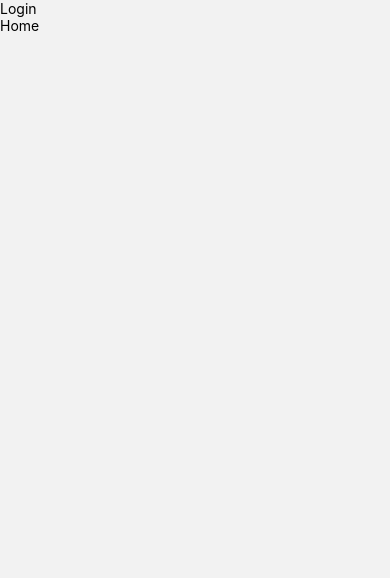
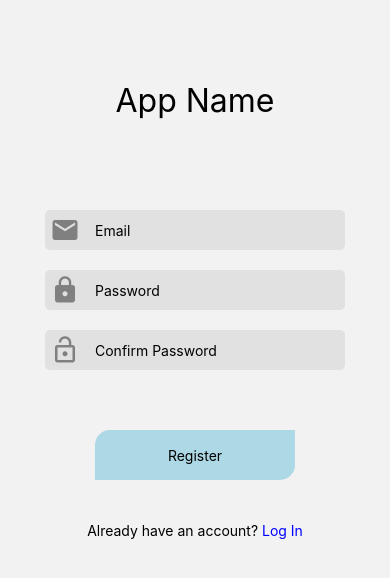
Before and after one commit to jjcavallo5/BME_Capstone, a React Native app: screen / in a window 390 px wide. Shown: the top 578 px of the page. Built offline with nearby package versions, Linux system fonts and the light colour scheme.

Commit message:
Basic registration/login GUIs

```diff
--- a/components/navbar.js
+++ b/components/navbar.js
@@ -25,9 +25,21 @@ const NavBar = () => {
         tabBarActiveTintColor: 'blue',
         tabBarInactiveTintColor: 'black',
       })}>
-      <Tab.Screen component={HomeScreen} name="Home" />
-      <Tab.Screen component={TTSScreen} name="TTS" />
-      <Tab.Screen component={AccountScreen} name="Account" />
+      <Tab.Screen
+        component={HomeScreen}
+        name="Home"
+        options={{headerShown: false}}
+      />
+      <Tab.Screen
+        component={TTSScreen}
+        name="TTS"
+        options={{headerShown: false}}
+      />
+      <Tab.Screen
+        component={AccountScreen}
+        name="Account"
+        options={{headerShown: false}}
+      />
     </Tab.Navigator>
   );
 };
--- a/screens/login_screen.js
+++ b/screens/login_screen.js
@@ -1,9 +1,119 @@
 import React from 'react';
 
-import {Text, View} from 'react-native';
+import {
+  Text,
+  View,
+  SafeAreaView,
+  StyleSheet,
+  TextInput,
+  TouchableOpacity,
+} from 'react-native';
+import {Icon} from 'react-native-elements';
 
-const LoginScreen = () => {
-  return <Text>Login Screen</Text>;
+const LoginScreen = ({navigation}) => {
+  return (
+    <SafeAreaView style={styles.container}>
+      <View style={styles.header}>
+        <Text style={styles.headerText}>App Name</Text>
+      </View>
+      <View style={styles.input}>
+        <Icon
+          name={'email'}
+          size={30}
+          containerStyle={styles.icons}
+          color={'gray'}
+        />
+        <TextInput style={styles.textInput} placeholder={'example@gmail.com'} />
+      </View>
+      <View style={styles.input}>
+        <Icon
+          name={'lock'}
+          size={30}
+          containerStyle={styles.icons}
+          color={'gray'}
+        />
+        <TextInput
+          style={styles.textInput}
+          placeholder={'********'}
+          secureTextEntry={true}
+        />
+      </View>
+      <TouchableOpacity style={styles.loginButton}>
+        <Text>Log In</Text>
+      </TouchableOpacity>
+      <View style={styles.registration}>
+        <Text>Don't have an account? </Text>
+        <TouchableOpacity onPress={() => navigation.navigate('Registration')}>
+          <Text style={{color: 'blue'}}>Sign Up</Text>
+        </TouchableOpacity>
+      </View>
+
+      {/*! FOR DEBUGGING ONLY */}
+      <TouchableOpacity onPress={() => navigation.navigate('NavBar')}>
+        <Text>HOME (FOR DEBUGGING)</Text>
+      </TouchableOpacity>
+    </SafeAreaView>
+  );
 };
 
 export default LoginScreen;
+
+const styles = StyleSheet.create({
+  container: {
+    height: '100%',
+    width: '100%',
+    display: 'flex',
+    flexDirection: 'column',
+    alignItems: 'center',
+  },
+  header: {
+    height: 200,
+    display: 'flex',
+    justifyContent: 'center',
+    alignItems: 'center',
+  },
+  input: {
+    height: 60,
+    width: 300,
+    display: 'flex',
+    flexDirection: 'row',
+    justifyContent: 'center',
+    alignItems: 'center',
+    position: 'relative',
+  },
+  loginButton: {
+    height: 50,
+    width: 200,
+    backgroundColor: 'lightblue',
+    borderTopLeftRadius: 15,
+    borderBottomRightRadius: 15,
+    display: 'flex',
+    justifyContent: 'center',
+    alignItems: 'center',
+    marginTop: 50,
+  },
+  registration: {
+    height: 100,
+    display: 'flex',
+    flexDirection: 'row',
+    alignItems: 'center',
+    justifyContent: 'center',
+  },
+
+  headerText: {
+    fontSize: 32,
+  },
+  icons: {
+    position: 'absolute',
+    left: 5,
+    zIndex: 1,
+  },
+  textInput: {
+    height: 40,
+    width: 300,
+    backgroundColor: '#e1e1e1',
+    borderRadius: 5,
+    color: 'black',
+    paddingLeft: 50,
+  },
+});
--- a/screens/registration_screen.js
+++ b/screens/registration_screen.js
@@ -1,17 +1,127 @@
 import React from 'react';
 
-import {Text, View, TouchableOpacity} from 'react-native';
+import {
+  Text,
+  View,
+  SafeAreaView,
+  StyleSheet,
+  TextInput,
+  TouchableOpacity,
+} from 'react-native';
+import {Icon} from 'react-native-elements';
 
-const RegistrationScreen = ({navigation}) => {
+const LoginScreen = ({navigation}) => {
   return (
-    <View>
-      <TouchableOpacity onPress={() => navigation.navigate('Login')}>
-        <Text>Login</Text>
+    <SafeAreaView style={styles.container}>
+      <View style={styles.header}>
+        <Text style={styles.headerText}>App Name</Text>
+      </View>
+      <View style={styles.input}>
+        <Icon
+          name={'email'}
+          size={30}
+          containerStyle={styles.icons}
+          color={'gray'}
+        />
+        <TextInput style={styles.textInput} placeholder={'Email'} />
+      </View>
+      <View style={styles.input}>
+        <Icon
+          name={'lock'}
+          size={30}
+          containerStyle={styles.icons}
+          color={'gray'}
+        />
+        <TextInput
+          style={styles.textInput}
+          placeholder={'Password'}
+          secureTextEntry={true}
+        />
+      </View>
+      <View style={styles.input}>
+        <Icon
+          name={'lock-open'}
+          size={30}
+          containerStyle={styles.icons}
+          color={'gray'}
+        />
+        <TextInput
+          style={styles.textInput}
+          placeholder={'Confirm Password'}
+          secureTextEntry={true}
+        />
+      </View>
+      <TouchableOpacity style={styles.loginButton}>
+        <Text>Register</Text>
       </TouchableOpacity>
-      <TouchableOpacity onPress={() => navigation.navigate('NavBar')}>
-        <Text>Home</Text>
-      </TouchableOpacity>
-    </View>
+      <View style={styles.registration}>
+        <Text>Already have an account? </Text>
+        <TouchableOpacity onPress={() => navigation.navigate('Login')}>
+          <Text style={{color: 'blue'}}>Log In</Text>
+        </TouchableOpacity>
+      </View>
+    </SafeAreaView>
   );
 };
-export default RegistrationScreen;
+
+export default LoginScreen;
+
+const styles = StyleSheet.create({
+  container: {
+    height: '100%',
+    width: '100%',
+    display: 'flex',
+    flexDirection: 'column',
+    alignItems: 'center',
+  },
+  header: {
+    height: 200,
+    display: 'flex',
+    justifyContent: 'center',
+    alignItems: 'center',
+  },
+  input: {
+    height: 60,
+    width: 300,
+    display: 'flex',
+    flexDirection: 'row',
+    justifyContent: 'center',
+    alignItems: 'center',
+    position: 'relative',
+  },
+  loginButton: {
+    height: 50,
+    width: 200,
+    backgroundColor: 'lightblue',
+    borderTopLeftRadius: 15,
+    borderBottomRightRadius: 15,
+    display: 'flex',
+    justifyContent: 'center',
+    alignItems: 'center',
+    marginTop: 50,
+  },
+  registration: {
+    height: 100,
+    display: 'flex',
+    flexDirection: 'row',
+    alignItems: 'center',
+    justifyContent: 'center',
+  },
+
+  headerText: {
+    fontSize: 32,
+  },
+  icons: {
+    position: 'absolute',
+    left: 5,
+    zIndex: 1,
+  },
+  textInput: {
+    height: 40,
+    width: 300,
+    backgroundColor: '#e1e1e1',
+    borderRadius: 5,
+    color: 'black',
+    paddingLeft: 50,
+  },
+});
```
